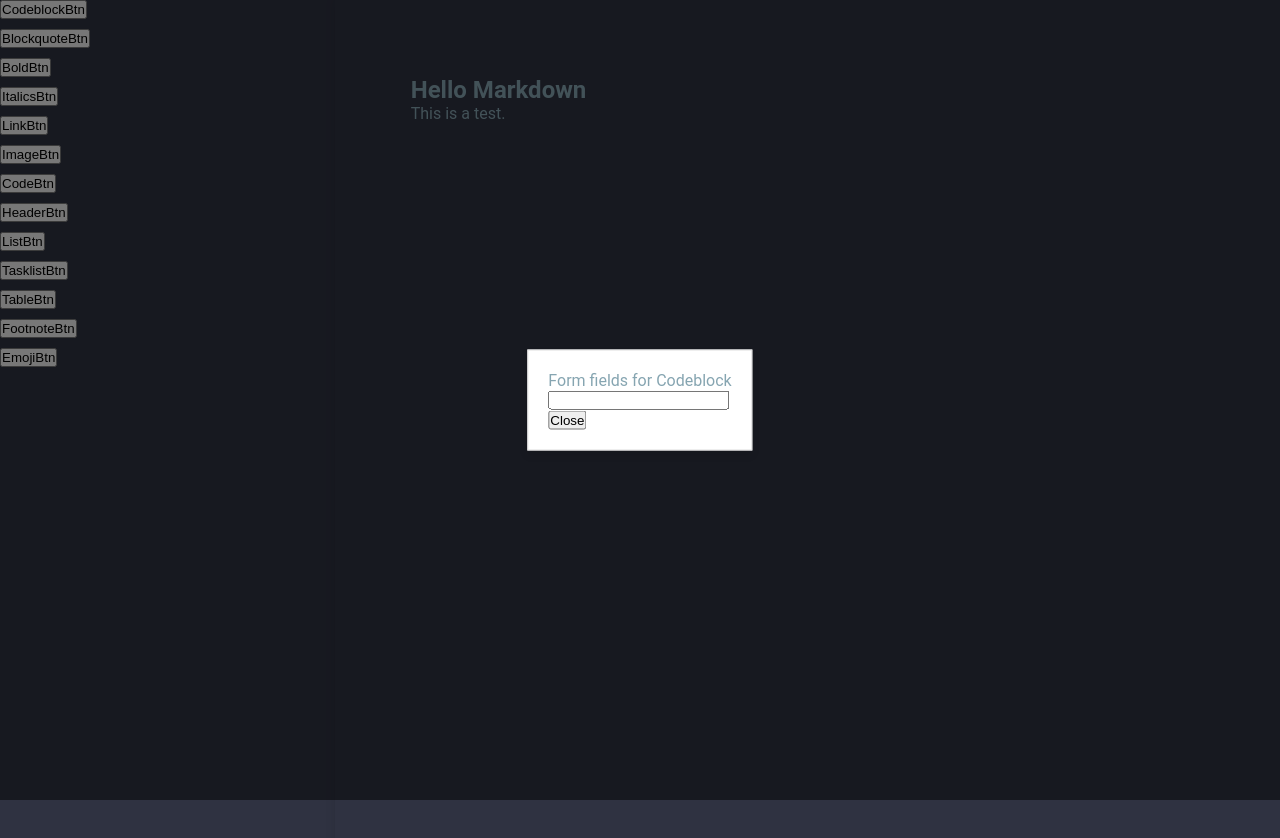
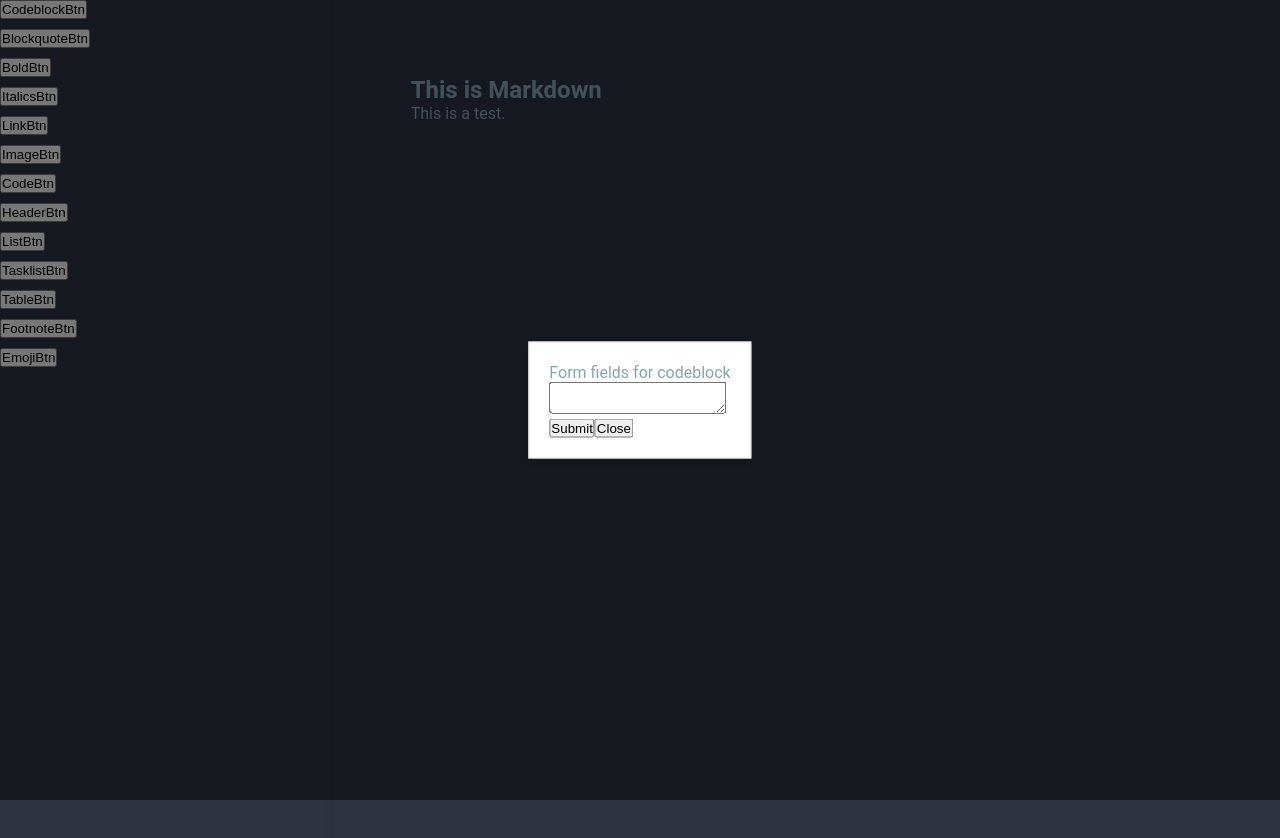
Before and after one commit to 404-Company-Not-Found-LLC/BetterReadMeMD, a React (Vite) app in the folder project_files/src/renderer/: page / in a window 1280 px wide. Both pictures are taken after a click on the button "CodeblockBtn". Shown: the top 838 px of the page. Built offline with nearby package versions, Linux system fonts and the light colour scheme.

Commit message:
changes to the popup-menu

```diff
--- a/project_files/src/renderer/src/Layout.jsx
+++ b/project_files/src/renderer/src/Layout.jsx
@@ -5,7 +5,7 @@ import Popup from './components/Popup'
 
 function Layout() {
   //const [markdown, setMarkdown] = useState('')
-  const [markdown, setMarkdown] = useState('## Hello Markdown\nThis is a test.')
+  const [markdown, setMarkdown] = useState('## This is Markdown\nThis is a test.')
   const [activePopup, setActivePopup] = useState(null)
 
   const openPopup = (type) => {
--- a/project_files/src/renderer/src/components/Popup.jsx
+++ b/project_files/src/renderer/src/components/Popup.jsx
@@ -5,15 +5,125 @@ function Popup({ type, onClose }) {
     case 'codeblock':
       content = (
         <div>
-          Form fields for Codeblock
+          Form fields for codeblock
           <form>
-            <input></input>
+            <textarea></textarea>
           </form>
         </div>
       )
       break
     case 'blockquote':
-      content = <div>Form fields for Blockquote</div>
+      content = <div>Form fields for blockquote</div>
+      break
+    case 'bold':
+      content = (
+        <div>
+          Form fields for bold
+          <form>
+            <textarea></textarea>
+          </form>
+        </div>
+      )
+      break
+    case 'italics':
+      content = (
+        <div>
+          Form fields for italics
+          <form>
+            <textarea></textarea>
+          </form>
+        </div>
+      )
+      break
+    case 'link':
+      content = (
+        <div>
+          Form fields for link
+          <form>
+            <textarea></textarea>
+          </form>
+        </div>
+      )
+      break
+    case 'image':
+      content = (
+        <div>
+          Form fields for image
+          <form>
+            <textarea></textarea>
+          </form>
+        </div>
+      )
+      break
+    case 'code':
+      content = (
+        <div>
+          Form fields for code
+          <form>
+            <textarea></textarea>
+          </form>
+        </div>
+      )
+      break
+    case 'header':
+      content = (
+        <div>
+          Form fields for header
+          <form>
+            <textarea></textarea>
+          </form>
+        </div>
+      )
+      break
+    case 'list':
+      content = (
+        <div>
+          Form fields for list
+          <form>
+            <textarea></textarea>
+          </form>
+        </div>
+      )
+      break
+    case 'tasklist':
+      content = (
+        <div>
+          Form fields for tasklist
+          <form>
+            <textarea></textarea>
+          </form>
+        </div>
+      )
+      break
+    case 'table':
+      content = (
+        <div>
+          Form fields for table
+          <form>
+            <textarea></textarea>
+          </form>
+        </div>
+      )
+      break
+    case 'footnote':
+      content = (
+        <div>
+          Form fields for footnote
+          <form>
+            <textarea></textarea>
+          </form>
+        </div>
+      )
+      break
+    case 'emoji':
+      content = (
+        <div>
+          Form fields for emoji
+          <form>
+            <textarea></textarea>
+          </form>
+        </div>
+      )
       break
     // ... other cases for different buttons
     default:
@@ -25,6 +135,7 @@ function Popup({ type, onClose }) {
       <div className="backdrop" onClick={onClose}></div>
       <div className="popup">
         {content}
+        <button>Submit</button>
         <button onClick={onClose}>Close</button>
       </div>
     </>
```
